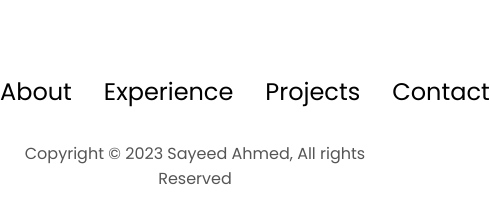
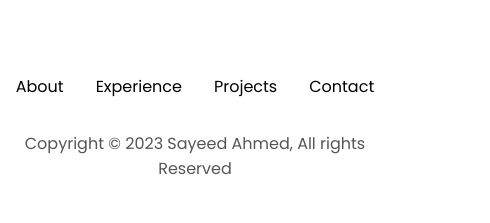
Before and after one commit to Bobby474/Portfolio, a plain HTML site: page index.html in a window 390 px wide. Shown: the part 4493-4716 px from the top of the page, 490 px wide, since content can reach past the window. Drawn offline with Linux system fonts and the light colour scheme.

Commit message:
My protfilo

```diff
--- a/index.html
+++ b/index.html
@@ -6,6 +6,7 @@
     <meta name="viewport" content="width=device-width, initial-scale=1.0">
     <link rel="stylesheet" href="style.css">
     <link rel="stylesheet" href="meadiaqueries.css">
+    <link rel="shortcut icon" type="x-icon" href="./Images/tab.png" he />
     <title>My Portfolio</title>
 </head>
 
--- a/meadiaqueries.css
+++ b/meadiaqueries.css
@@ -63,6 +63,9 @@
       height: fit-content;
       margin-bottom: 2rem;
     }
+    footer .nav-link{
+        font-size: 1rem;
+    }
     .about-containers,
     .contact-info-upper-container,
     .btn-container {
```
Also changed, not shown: Images/Portfolio-logo-tab.png (deleted), Images/tab.png (added).
